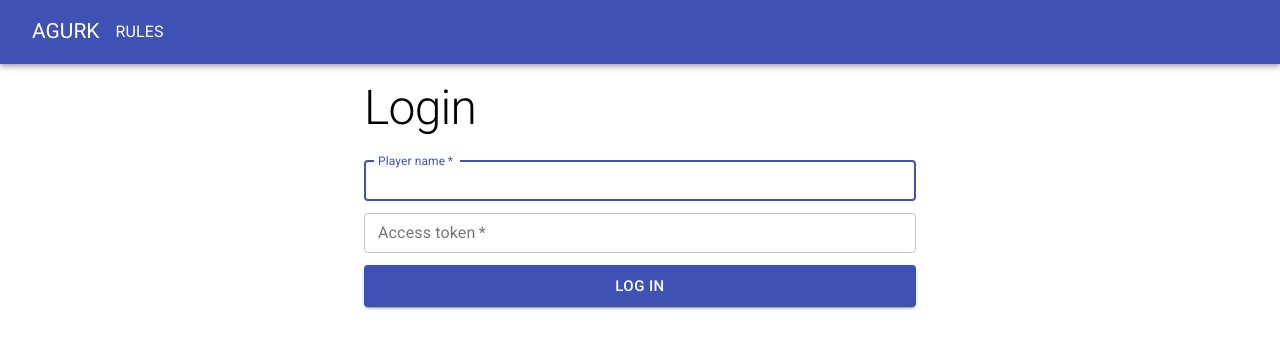
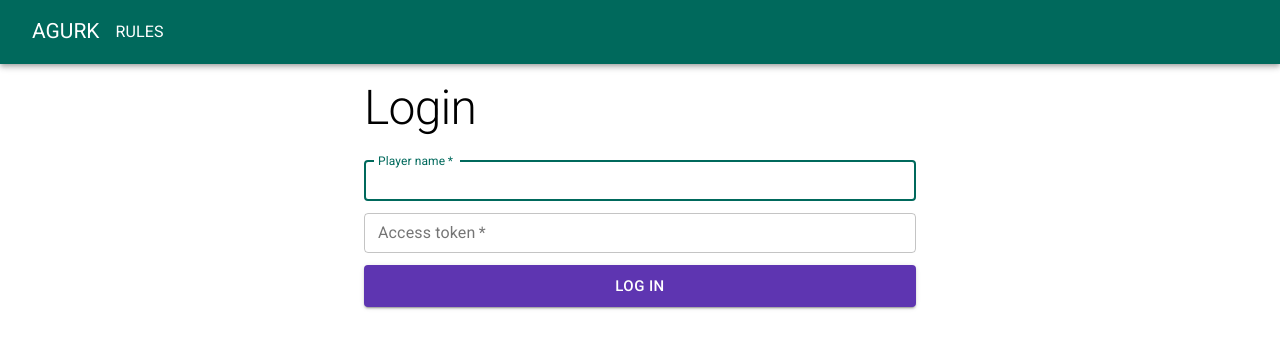
Before and after one commit to SimonMueller/agurk-client, a React (Create React App) app: page / in a window 1280 px wide. Shown: the top 348 px of the page. Built offline with nearby package versions, Linux system fonts and the light colour scheme.

Commit message:
custom color palette

```diff
--- a/src/components/Lobby.tsx
+++ b/src/components/Lobby.tsx
@@ -14,7 +14,7 @@ function Lobby({ playerIds, startGame }: Props) {
   return (
     <div>
       <PlayerIdList playerIds={playerIds} />
-      <Button size="large" fullWidth variant="contained" color="primary" onClick={startGame}>
+      <Button size="large" fullWidth variant="contained" color="secondary" onClick={startGame}>
         Start Game
       </Button>
     </div>
--- a/src/components/Login.tsx
+++ b/src/components/Login.tsx
@@ -68,7 +68,7 @@ function Login({ dispatch, error }: Props) {
             />
           </Box>
 
-          <Button size="large" fullWidth variant="contained" color="primary" type="submit">Log in</Button>
+          <Button size="large" fullWidth variant="contained" color="secondary" type="submit">Log in</Button>
         </form>
       </Box>
 
--- a/src/components/board/Board.tsx
+++ b/src/components/board/Board.tsx
@@ -145,7 +145,7 @@ function Board({ state, playCards, closeGame }: Props) {
       { state.stage === GameStage.END
         && (
         <NavigationBox>
-          <Button fullWidth variant="contained" color="primary" onClick={closeGame}>
+          <Button fullWidth variant="contained" color="secondary" onClick={closeGame}>
             Return to lobby
           </Button>
         </NavigationBox>
--- a/src/components/board/Hand.tsx
+++ b/src/components/board/Hand.tsx
@@ -15,7 +15,7 @@ interface PlayTurnProps {
 
 function PlayTurn({ handlePlayClick }: PlayTurnProps) {
   return (
-    <Button size="large" fullWidth variant="contained" color="primary" onClick={handlePlayClick}>
+    <Button size="large" fullWidth variant="contained" color="secondary" onClick={handlePlayClick}>
       Play Cards
     </Button>
   );
--- a/src/theme.ts
+++ b/src/theme.ts
@@ -13,6 +13,44 @@ const theme: Theme = createMuiTheme({
     h5: { fontSize: '1.25rem' },
     h6: { fontSize: '1rem' },
   },
+  palette: {
+    primary: {
+      light: '#48a999',
+      main: '#00695c',
+      dark: '#004c40',
+      contrastText: '#fff',
+    },
+    secondary: {
+      light: '#9162e4',
+      main: '#5e35b1',
+      dark: '#280680',
+      contrastText: '#fff',
+    },
+    error: {
+      light: '#ff5131',
+      main: '#d50000',
+      dark: '#9b0000',
+      contrastText: '#fff',
+    },
+    warning: {
+      light: '#ff7539',
+      main: '#ff3d00',
+      dark: '#c30000',
+      contrastText: '#000',
+    },
+    info: {
+      light: '#48a999',
+      main: '#00695c',
+      dark: '#004c40',
+      contrastText: '#fff',
+    },
+    success: {
+      light: '#5efc82',
+      main: '#00c853',
+      dark: '#009624',
+      contrastText: '#000',
+    },
+  },
 });
 
 export default responsiveFontSizes(theme);
```
